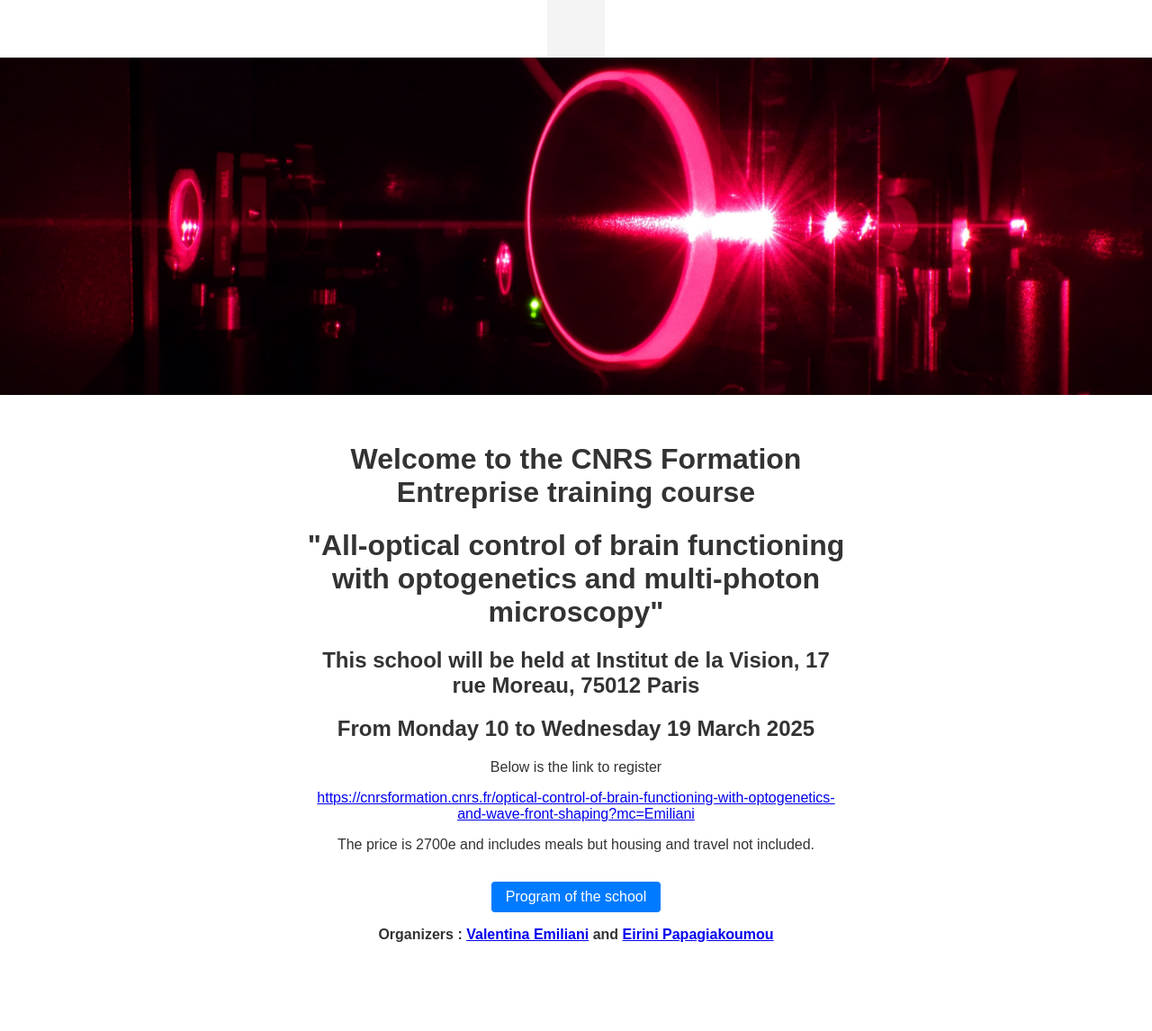
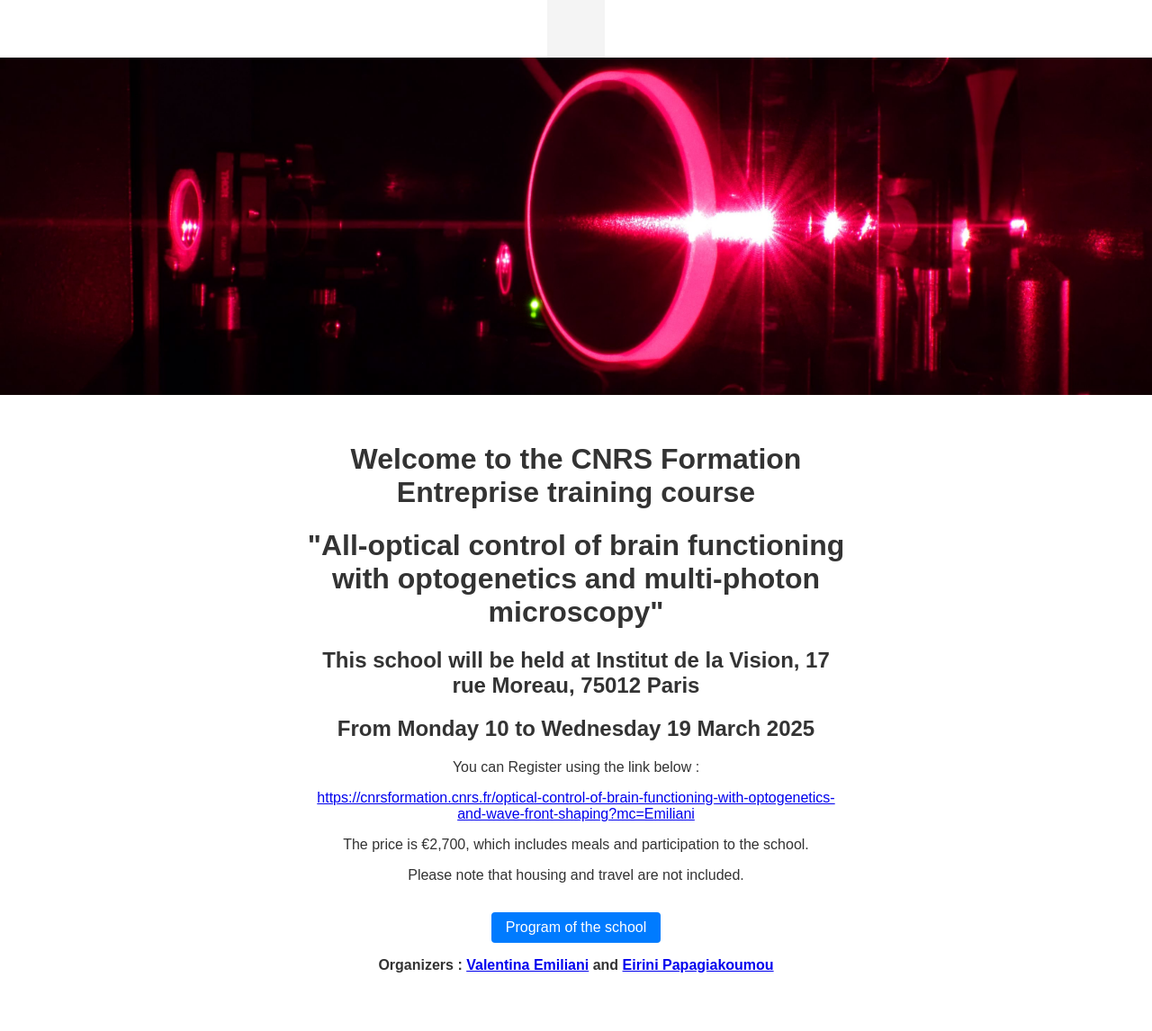
Before and after one commit to vdesars/vdesars.github.io, a Jekyll site: the page built from index.md, in a window 1280 px wide. Shown: the whole page at 90% size. Built offline with Jekyll 4.4.1, drawn with Linux system fonts in a browser that asks for light colours; before the commit the page ends 1112 px from its top, so only the background shows below that.

Commit message:
optoschool

```diff
--- a/index.md
+++ b/index.md
@@ -12,9 +12,10 @@ title: "Page d'Accueil"
   <h1>"All-optical control of brain functioning with optogenetics and multi-photon microscopy"</h1>
   <h2>This school will be held at Institut de la Vision, 17 rue Moreau, 75012 Paris</h2>
   <h2>From Monday 10 to Wednesday 19 March 2025</h2>
-  <p>Below is the link to register</p>
+  <p>You can Register using the link below :</p>
   <a href="https://cnrsformation.cnrs.fr/optical-control-of-brain-functioning-with-optogenetics-and-wave-front-shaping?mc=Emiliani">https://cnrsformation.cnrs.fr/optical-control-of-brain-functioning-with-optogenetics-and-wave-front-shaping?mc=Emiliani</a>
-  <p>The price is 2700e and includes meals but housing and travel not included.</p>
+  <p>The price is €2,700, which includes meals and participation to the school.</p>
+  <p>Please note that housing and travel are not included.</p>
   <a href="assets/program_2025_F.pdf" class="download-link">Program of the school</a>
   <p><b>Organizers : <a href="mailto:valentina.emiliani@inserm.fr">Valentina Emiliani</a> and <a href="mailto:Eirini.papagiakoumou@inserm.fr">Eirini Papagiakoumou</a></b><br>  </p>
 </div>
```
Also changed, not shown: 1 other file.
